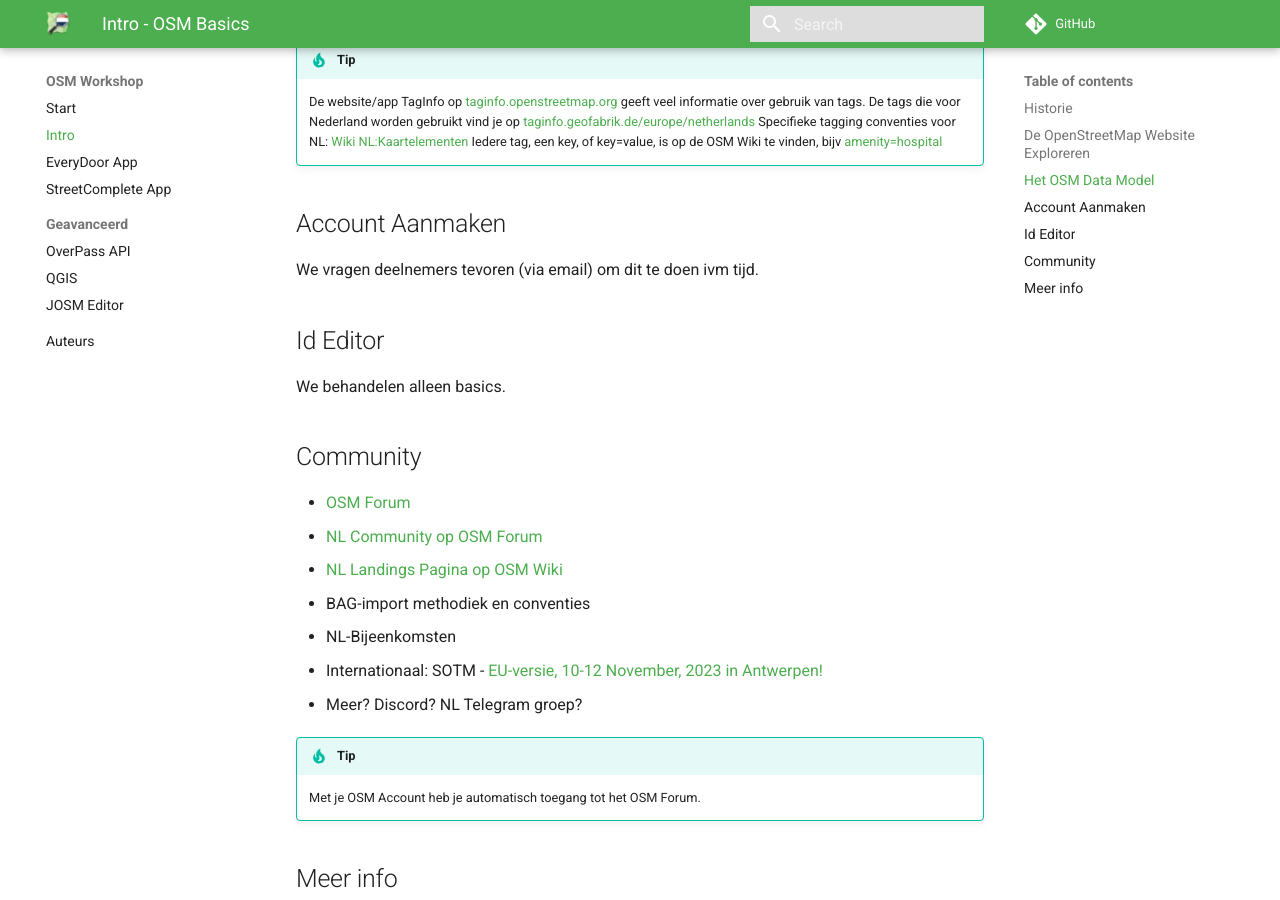
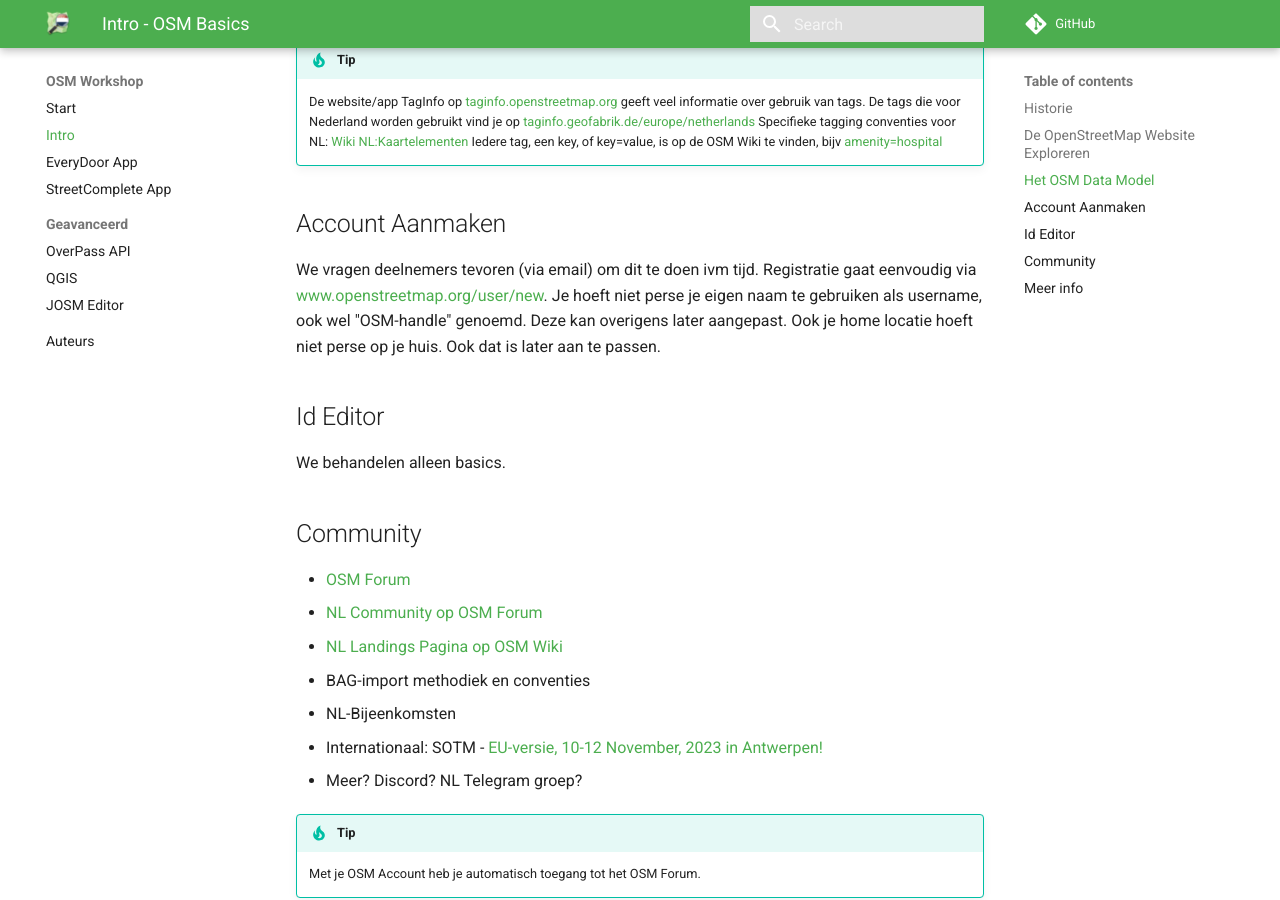
Before and after one commit to osgeonl/osmws.osgeo.nl, an MkDocs documentation site: the page built from docs/src/intro.md, in a window 1280 px wide and 900 px high, scrolled down 1196 px. Built offline with MkDocs 1.6.1 and Material for MkDocs 9.7.7, drawn with Linux system fonts in a browser that asks for light colours; comment, search, counter and statistics services are not loaded.

Commit message:
registratie aanwijzing

```diff
--- a/docs/src/intro.md
+++ b/docs/src/intro.md
@@ -55,6 +55,10 @@
 ## Account Aanmaken
 
 We vragen deelnemers tevoren (via email) om dit te doen ivm tijd.
+Registratie gaat eenvoudig via [www.openstreetmap.org/user/new](https://www.openstreetmap.org/user/new).
+Je hoeft niet perse je eigen naam te gebruiken als username, ook wel "OSM-handle" genoemd.
+Deze kan overigens later aangepast. Ook je home locatie hoeft niet perse op je huis.
+Ook dat is later aan te passen.
 
 ## Id Editor
 
```
